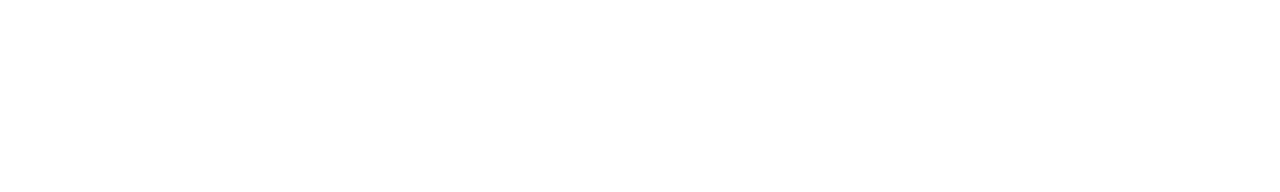
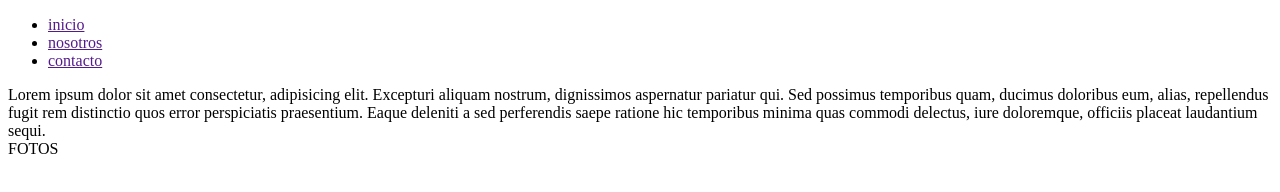
Before and after one commit to veguee77/clase11-brunovera, a plain HTML site: page index.html in a window 1280 px wide. Drawn offline with Linux system fonts and the light colour scheme.

Commit message:
cambios en index

```diff
--- a/index.html
+++ b/index.html
@@ -8,5 +8,28 @@
 </head>
 <body>
 
+    <header>
+        <div class="logo"></div>
+        <nav>
+            <ul>
+                <li><a href="">inicio</a></li>
+                <li><a href="">nosotros</a></li>
+                <li><a href="">contacto</a></li>
+            </ul>
+        </nav>
+    </header>
+    <main>
+        <section>
+            <article>
+                Lorem ipsum dolor sit amet consectetur, adipisicing elit. Excepturi aliquam nostrum, dignissimos aspernatur pariatur qui. Sed possimus temporibus quam, ducimus doloribus eum, alias, repellendus fugit rem distinctio quos error perspiciatis praesentium. Eaque deleniti a sed perferendis saepe ratione hic temporibus minima quas commodi delectus, iure doloremque, officiis placeat laudantium sequi.
+            </article>
+        </section>
+        <div class="img">FOTOS</div>
+    </main>
+    <footer>
+        <div class="logo"></div>
+        <div class="nosotros"></div>
+        <div class="contacto"></div>
+    </footer>
 </body>
 </html>
```
